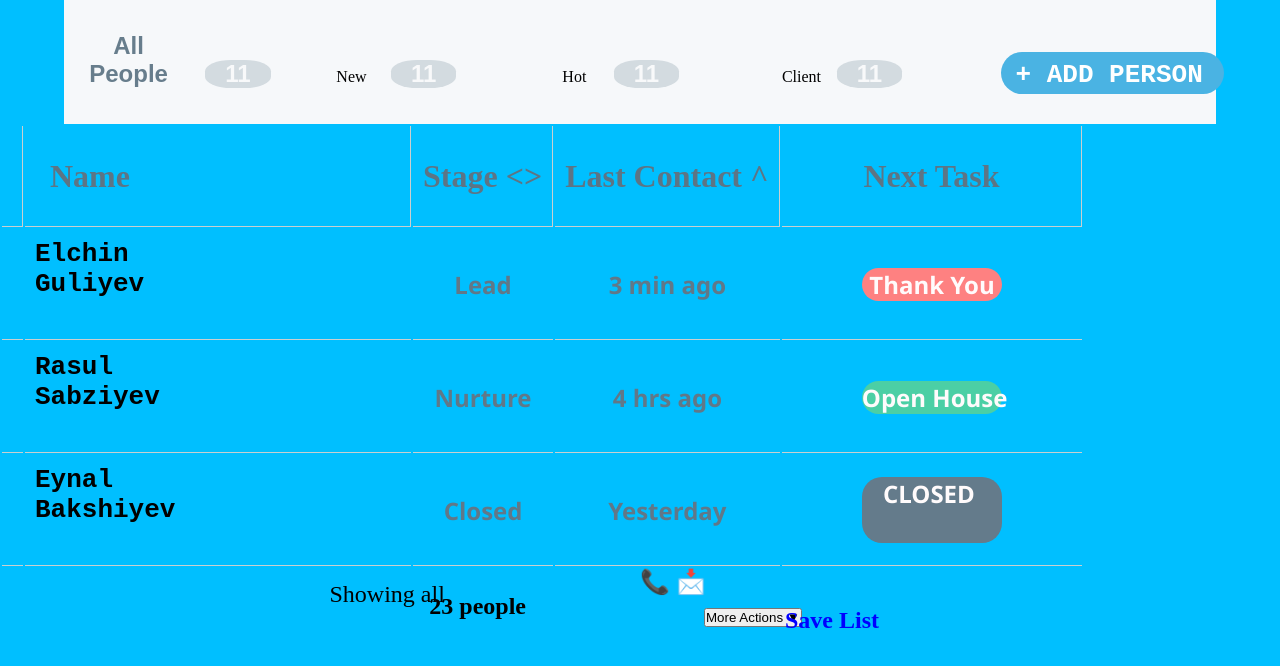
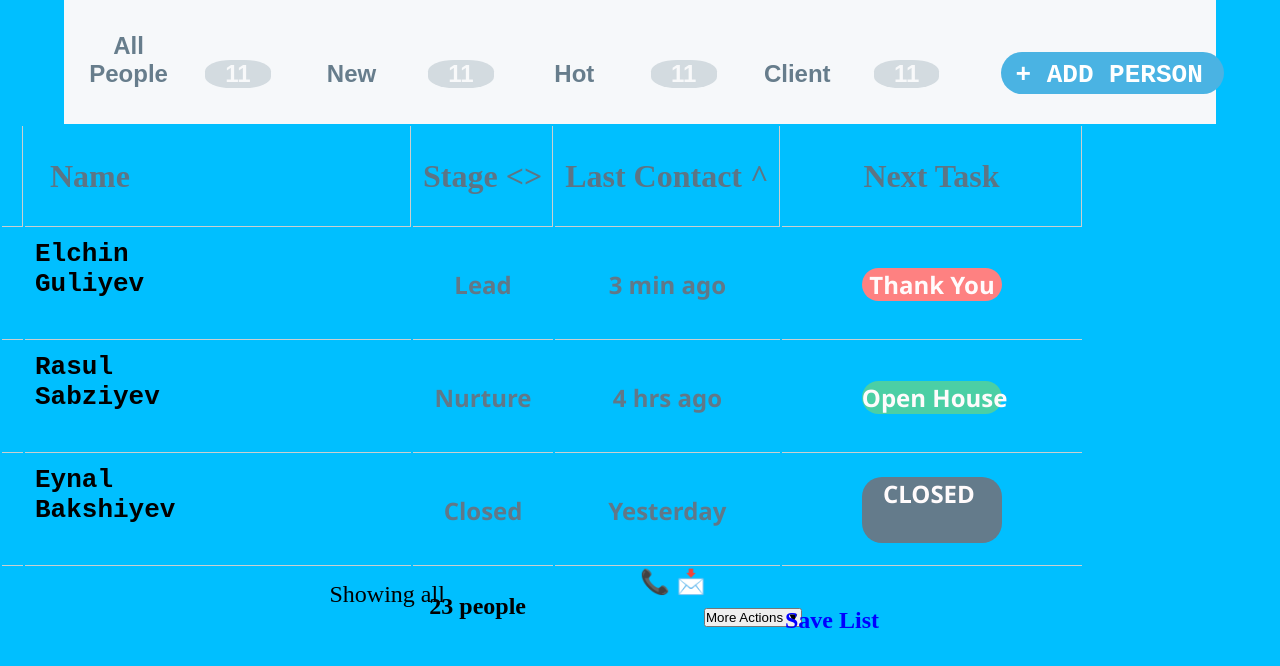
Before and after one commit to elchinguliev/HtmlCss2, a plain HTML site: page index.html in a window 1280 px wide. Drawn offline with Linux system fonts and the light colour scheme.

Commit message:
Update index.html

```diff
--- a/index.html
+++ b/index.html
@@ -13,15 +13,15 @@
             <p class="count">11</p>
         </li>
         <li>
-            <p class="yazi">New</p>
+            <p class="pClass">New</p>
             <p class="count">11</p>
         </li>
         <li>
-            <p class="yazi">Hot</p>
+            <p class="pClass">Hot</p>
             <p class="count">11</p>
         </li>
         <li>
-            <p class="yazi">Client</p>
+            <p class="pClass">Client</p>
             <p class="count">11</p>
         </li>
         <li>
```
